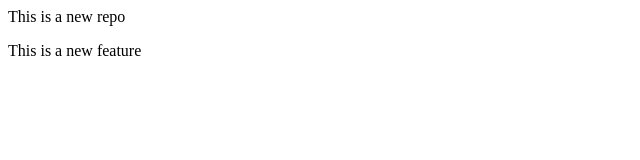
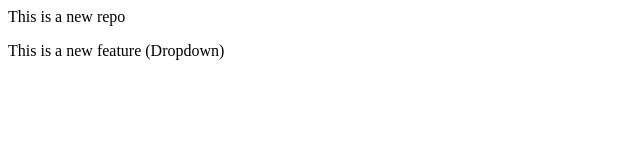
Before and after one commit to Harshal-QA/Localrepo, a plain HTML site: page index.html in a window 1280 px wide. Shown: the full height of the page, 0-640 px from the left. Drawn offline with Linux system fonts and the light colour scheme.

Commit message:
Add Dropdown

```diff
--- a/index.html
+++ b/index.html
@@ -1,2 +1,2 @@
 <p> This is a new repo</p>
-<p>This is a new feature</p>
+<p>This is a new feature (Dropdown)</p>
```
